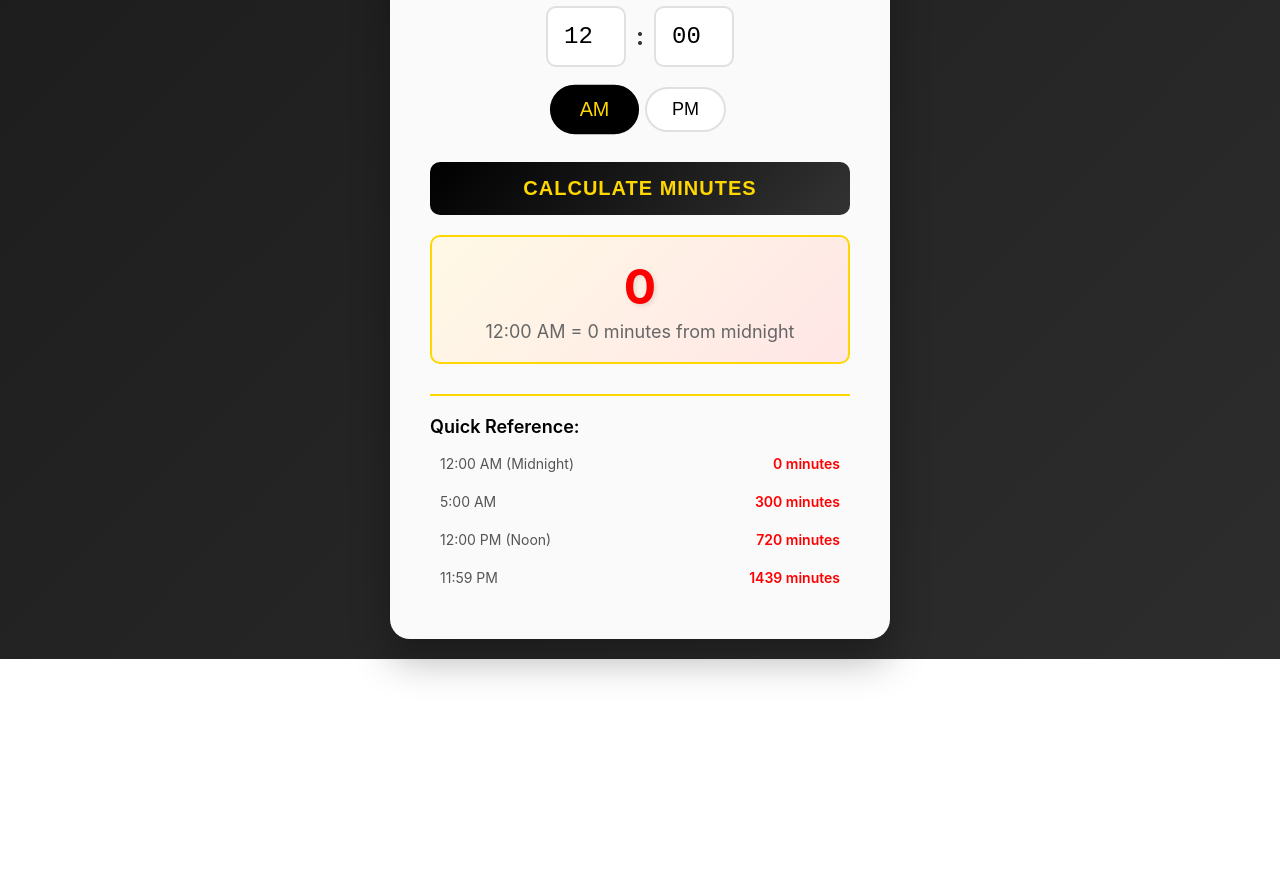
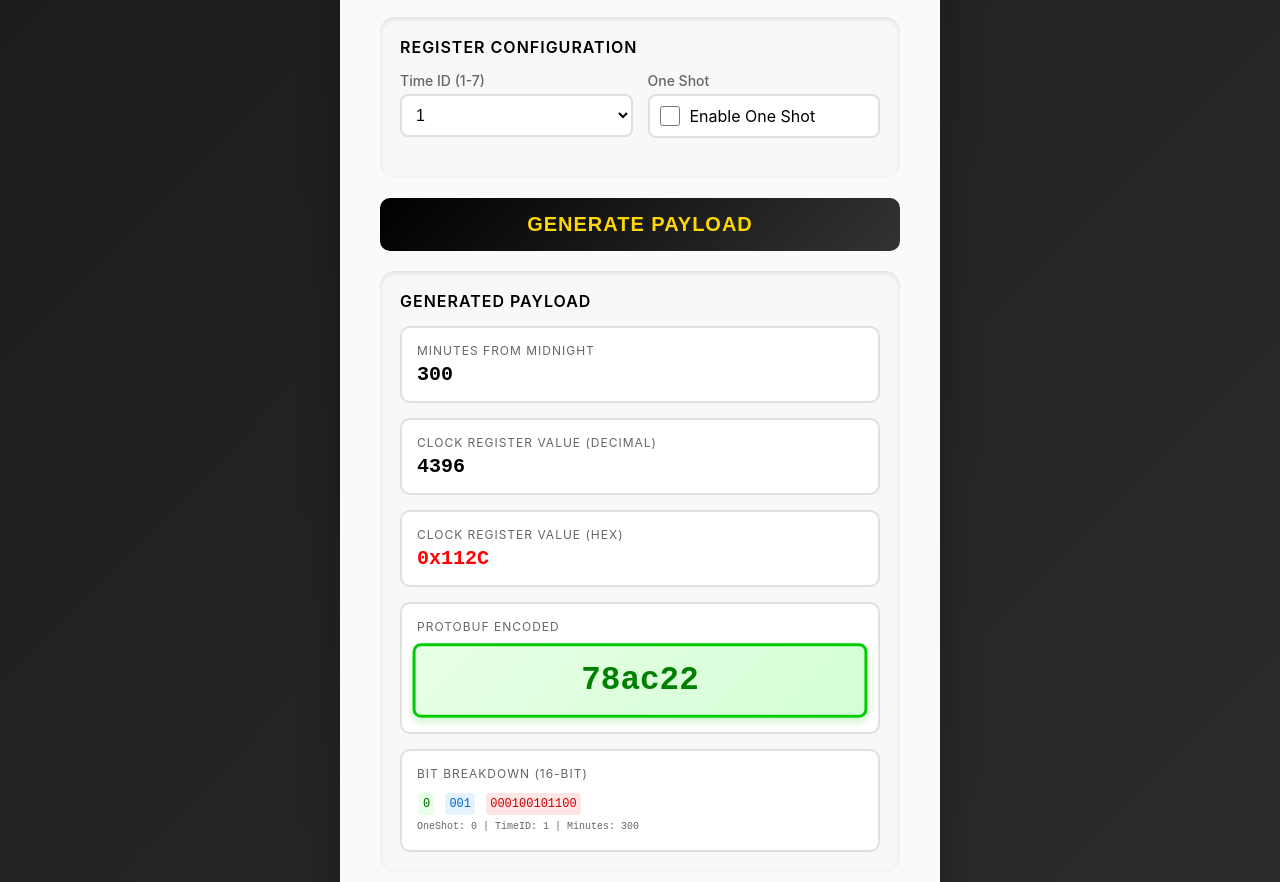
Before and after one commit to jvp-vmllc/12-hr-time-to-minutes-conv, a plain HTML site: page index.html in a window 1280 px wide. Shown: the part 421-1303 px from the top of the page. Before the commit the page ends 1080 px from the top, so only its background shows below. Drawn offline with Linux system fonts and the light colour scheme.

Commit message:
Update index.html

```diff
--- a/index.html
+++ b/index.html
@@ -3,7 +3,7 @@
 <head>
     <meta charset="UTF-8">
     <meta name="viewport" content="width=device-width, initial-scale=1.0">
-    <title>Vision Metering - Time to Minutes Calculator</title>
+    <title>Vision Metering - Clock Register Payload Generator</title>
     <style>
         * {
             margin: 0;
@@ -27,7 +27,7 @@
             border-radius: 20px;
             padding: 40px;
             box-shadow: 0 20px 40px rgba(0, 0, 0, 0.3);
-            max-width: 500px;
+            max-width: 600px;
             width: 100%;
             animation: fadeIn 0.5s ease-out;
         }
@@ -73,65 +73,21 @@
             font-weight: 500;
         }
 
-        .live-clock {
+        .section {
             background: #f8f8f8;
             border-radius: 15px;
             padding: 20px;
-            margin-bottom: 30px;
-            text-align: center;
+            margin-bottom: 20px;
             box-shadow: inset 0 2px 5px rgba(0, 0, 0, 0.1);
         }
 
-        .timezone-selector {
+        .section-title {
+            font-size: 16px;
+            font-weight: 600;
+            color: #000;
             margin-bottom: 15px;
-        }
-
-        .timezone-selector select {
-            padding: 8px 15px;
-            font-size: 14px;
-            border: 2px solid #e0e0e0;
-            border-radius: 8px;
-            background: white;
-            cursor: pointer;
-            transition: all 0.3s ease;
-            min-width: 250px;
-        }
-
-        .timezone-selector select:hover {
-            border-color: #FF0000;
-        }
-
-        .timezone-selector select:focus {
-            outline: none;
-            border-color: #000;
-        }
-
-        .timezone-label {
-            font-size: 12px;
-            color: #666;
-            margin-bottom: 5px;
             text-transform: uppercase;
             letter-spacing: 1px;
-        }
-
-        .current-time {
-            font-size: 42px;
-            font-weight: bold;
-            color: #000;
-            letter-spacing: 2px;
-            margin-bottom: 10px;
-            font-family: 'Courier New', monospace;
-        }
-
-        .current-minutes {
-            font-size: 18px;
-            color: #666;
-        }
-
-        .current-minutes .minutes-value {
-            color: #FF0000;
-            font-weight: bold;
-            font-size: 24px;
         }
 
         .time-input {
@@ -140,10 +96,6 @@
             margin-bottom: 20px;
             align-items: center;
             justify-content: center;
-        }
-
-        .input-group {
-            position: relative;
         }
 
         input[type="number"] {
@@ -172,7 +124,7 @@
         .am-pm-toggle {
             display: flex;
             gap: 10px;
-            margin-bottom: 30px;
+            margin-bottom: 20px;
             justify-content: center;
         }
 
@@ -193,12 +145,61 @@
             transform: scale(1.1);
         }
 
-        .am-pm-btn:hover {
-            transform: scale(1.05);
+        .register-options {
+            display: grid;
+            grid-template-columns: 1fr 1fr;
+            gap: 15px;
+            margin-bottom: 20px;
+        }
+
+        .option-group {
+            display: flex;
+            flex-direction: column;
+            gap: 5px;
+        }
+
+        .option-label {
+            font-size: 14px;
+            color: #666;
+            font-weight: 500;
+        }
+
+        select, .checkbox-wrapper {
+            padding: 10px;
+            border: 2px solid #e0e0e0;
+            border-radius: 8px;
+            background: white;
+            transition: all 0.3s ease;
+        }
+
+        select {
+            cursor: pointer;
+            font-size: 16px;
+        }
+
+        select:hover, .checkbox-wrapper:hover {
             border-color: #FF0000;
         }
 
-        .calculate-btn {
+        select:focus {
+            outline: none;
+            border-color: #000;
+        }
+
+        .checkbox-wrapper {
+            display: flex;
+            align-items: center;
+            gap: 10px;
+            cursor: pointer;
+        }
+
+        input[type="checkbox"] {
+            width: 20px;
+            height: 20px;
+            cursor: pointer;
+        }
+
+        .generate-btn {
             width: 100%;
             padding: 15px;
             font-size: 20px;
@@ -214,95 +215,118 @@
             letter-spacing: 1px;
         }
 
-        .calculate-btn:hover {
+        .generate-btn:hover {
             transform: translateY(-2px);
             box-shadow: 0 10px 20px rgba(0, 0, 0, 0.3);
             background: linear-gradient(135deg, #FF0000 0%, #FFA500 100%);
             color: white;
         }
 
-        .result {
-            background: #f5f5f5;
-            padding: 20px;
-            border-radius: 10px;
-            text-align: center;
-            min-height: 80px;
-            display: flex;
-            flex-direction: column;
-            justify-content: center;
-            align-items: center;
-            transition: all 0.3s ease;
-            border: 2px solid transparent;
+        .results {
+            display: grid;
+            gap: 15px;
         }
 
-        .result.show {
-            background: linear-gradient(135deg, #FFF9E6 0%, #FFE6E6 100%);
+        .result-item {
+            background: white;
+            padding: 15px;
+            border-radius: 10px;
+            border: 2px solid #e0e0e0;
+            transition: all 0.3s ease;
+        }
+
+        .result-item:hover {
             border-color: #FFD700;
         }
 
-        .minutes-display {
-            font-size: 48px;
-            font-weight: bold;
-            color: #FF0000;
+        .result-label {
+            font-size: 12px;
+            color: #666;
+            text-transform: uppercase;
+            letter-spacing: 1px;
             margin-bottom: 5px;
-            animation: slideIn 0.5s ease-out;
-            text-shadow: 2px 2px 4px rgba(0, 0, 0, 0.1);
         }
 
-        @keyframes slideIn {
-            from {
-                opacity: 0;
-                transform: translateX(-20px);
-            }
-            to {
-                opacity: 1;
-                transform: translateX(0);
-            }
+        .result-value {
+            font-size: 20px;
+            font-weight: bold;
+            font-family: 'Courier New', monospace;
+            color: #000;
+            word-break: break-all;
         }
 
-        .time-display {
-            font-size: 18px;
+        .result-value.hex {
+            color: #FF0000;
+        }
+
+        .result-value.protobuf {
+            color: #008000;
+            font-size: 32px;
+            background: linear-gradient(135deg, #E6FFE6 0%, #D4FFD4 100%);
+            padding: 15px;
+            border-radius: 8px;
+            border: 3px solid #00CC00;
+            text-align: center;
+            margin-top: 10px;
+            box-shadow: 0 4px 8px rgba(0, 200, 0, 0.2);
+            animation: pulse 2s ease-in-out infinite;
+        }
+
+        @keyframes pulse {
+            0% { transform: scale(1); }
+            50% { transform: scale(1.02); }
+            100% { transform: scale(1); }
+        }
+
+        .bit-breakdown {
+            margin-top: 10px;
+            font-size: 12px;
             color: #666;
+            font-family: 'Courier New', monospace;
+            line-height: 1.5;
+        }
+
+        .bit-breakdown span {
+            display: inline-block;
+            padding: 2px 4px;
+            margin: 2px;
+            border-radius: 3px;
+        }
+
+        .bit-breakdown .minutes {
+            background: #FFE6E6;
+            color: #CC0000;
+        }
+
+        .bit-breakdown .time-id {
+            background: #E6F3FF;
+            color: #0066CC;
+        }
+
+        .bit-breakdown .one-shot {
+            background: #E6FFE6;
+            color: #006600;
         }
 
         .error {
             color: #FF0000;
             font-size: 16px;
+            text-align: center;
             margin-top: 10px;
         }
 
-        .examples {
-            margin-top: 30px;
-            padding-top: 20px;
-            border-top: 2px solid #FFD700;
+        .info-note {
+            background: #FFF9E6;
+            border: 1px solid #FFD700;
+            border-radius: 8px;
+            padding: 15px;
+            margin-top: 20px;
+            font-size: 14px;
+            color: #666;
         }
 
-        .examples h3 {
-            font-size: 18px;
+        .info-note strong {
             color: #000;
-            margin-bottom: 10px;
-            font-weight: 600;
-        }
-
-        .example-item {
-            display: flex;
-            justify-content: space-between;
-            padding: 8px 10px;
-            color: #555;
-            font-size: 14px;
-            border-radius: 5px;
-            margin-bottom: 5px;
-            transition: all 0.3s ease;
-        }
-
-        .example-item:hover {
-            background: #f8f8f8;
-            color: #000;
-        }
-
-        .example-item span:last-child {
-            color: #FF0000;
-            font-weight: 600;
         }
 
         @media (max-width: 480px) {
@@ -310,12 +334,8 @@
                 padding: 30px 20px;
             }
 
-            .current-time {
-                font-size: 32px;
-            }
-
-            .logo {
-                font-size: 28px;
+            .register-options {
+                grid-template-columns: 1fr;
             }
         }
     </style>
@@ -327,68 +347,91 @@
             <div class="accent-bar"></div>
         </div>
 
-        <h1>Time to Minutes Calculator</h1>
+        <h1>Clock Register Payload Generator</h1>
 
-        <div class="live-clock">
-            <div class="timezone-selector">
-                <div class="timezone-label">Timezone</div>
-                <select id="timezoneSelect">
-                    <option value="local">Local Time</option>
-                    <option value="America/New_York">USA - Eastern (SC)</option>
-                    <option value="Asia/Manila">Philippines</option>
-                    <option value="America/Chicago">USA - Central</option>
-                    <option value="America/Denver">USA - Mountain</option>
-                    <option value="America/Los_Angeles">USA - Pacific</option>
-                    <option value="Europe/London">UK - London</option>
-                    <option value="Asia/Tokyo">Japan - Tokyo</option>
-                    <option value="Australia/Sydney">Australia - Sydney</option>
-                </select>
+        <div class="section">
+            <div class="section-title">Set Alarm Time</div>
+
+            <div class="time-input">
+                <input type="number" id="hours" min="1" max="12" placeholder="12" value="5">
+                <span class="colon">:</span>
+                <input type="number" id="minutes" min="0" max="59" placeholder="00" value="0">
             </div>
-            <div class="current-time" id="liveClock">--:--:-- --</div>
-            <div class="current-minutes">
-                Current time: <span class="minutes-value" id="liveMinutes">0</span> minutes from midnight
+
+            <div class="am-pm-toggle">
+                <button class="am-pm-btn active" id="am-btn">AM</button>
+                <button class="am-pm-btn" id="pm-btn">PM</button>
             </div>
         </div>
 
-        <div class="time-input">
-            <div class="input-group">
-                <input type="number" id="hours" min="1" max="12" placeholder="12" value="12">
-            </div>
-            <span class="colon">:</span>
-            <div class="input-group">
-                <input type="number" id="minutes" min="0" max="59" placeholder="00" value="00">
+        <div class="section">
+            <div class="section-title">Register Configuration</div>
+
+            <div class="register-options">
+                <div class="option-group">
+                    <label class="option-label">Time ID (1-7)</label>
+                    <select id="timeId">
+                        <option value="1" selected>1</option>
+                        <option value="2">2</option>
+                        <option value="3">3</option>
+                        <option value="4">4</option>
+                        <option value="5">5</option>
+                        <option value="6">6</option>
+                        <option value="7">7</option>
+                    </select>
+                </div>
+
+                <div class="option-group">
+                    <label class="option-label">One Shot</label>
+                    <div class="checkbox-wrapper">
+                        <input type="checkbox" id="oneShot">
+                        <label for="oneShot">Enable One Shot</label>
+                    </div>
+                </div>
             </div>
         </div>
 
-        <div class="am-pm-toggle">
-            <button class="am-pm-btn active" id="am-btn">AM</button>
-            <button class="am-pm-btn" id="pm-btn">PM</button>
+        <button class="generate-btn" onclick="generatePayload()">Generate Payload</button>
+
+        <div id="results" style="display: none;">
+            <div class="section">
+                <div class="section-title">Generated Payload</div>
+
+                <div class="results">
+                    <div class="result-item">
+                        <div class="result-label">Minutes from Midnight</div>
+                        <div class="result-value" id="minutesResult">--</div>
+                    </div>
+
+                    <div class="result-item">
+                        <div class="result-label">Clock Register Value (Decimal)</div>
+                        <div class="result-value" id="decimalResult">--</div>
+                    </div>
+
+                    <div class="result-item">
+                        <div class="result-label">Clock Register Value (Hex)</div>
+                        <div class="result-value hex" id="hexResult">--</div>
+                    </div>
+
+                    <div class="result-item">
+                        <div class="result-label">Protobuf Encoded</div>
+                        <div class="result-value protobuf" id="protobufResult">--</div>
+                    </div>
+
+                    <div class="result-item">
+                        <div class="result-label">Bit Breakdown (16-bit)</div>
+                        <div class="bit-breakdown" id="bitBreakdown">--</div>
+                    </div>
+                </div>
+            </div>
         </div>
 
-        <button class="calculate-btn" onclick="calculateMinutes()">Calculate Minutes</button>
-
-        <div class="result" id="result">
-            <span style="color: #999;">Enter a time to calculate</span>
-        </div>
-
-        <div class="examples">
-            <h3>Quick Reference:</h3>
-            <div class="example-item">
-                <span>12:00 AM (Midnight)</span>
-                <span>0 minutes</span>
-            </div>
-            <div class="example-item">
-                <span>5:00 AM</span>
-                <span>300 minutes</span>
-            </div>
-            <div class="example-item">
-                <span>12:00 PM (Noon)</span>
-                <span>720 minutes</span>
-            </div>
-            <div class="example-item">
-                <span>11:59 PM</span>
-                <span>1439 minutes</span>
-            </div>
+        <div class="info-note">
+            <strong>Clock Register Format (16-bit):</strong><br>
+            • Bits 0-11: Time in minutes (0-1439)<br>
+            • Bits 12-14: Time ID (1-7)<br>
+            • Bit 15: One Shot flag<br><br>
+            <strong>Example:</strong> 5:00 AM with Time ID 1 = 300 minutes | (1 << 12) = 4396 = 0x112C → Protobuf: 78ac22
         </div>
     </div>
 
@@ -397,75 +440,9 @@
         const minutesInput = document.getElementById('minutes');
         const amBtn = document.getElementById('am-btn');
         const pmBtn = document.getElementById('pm-btn');
-        const resultDiv = document.getElementById('result');
-        const liveClock = document.getElementById('liveClock');
-        const liveMinutes = document.getElementById('liveMinutes');
-        const timezoneSelect = document.getElementById('timezoneSelect');
-
-        // Update live clock
-        function updateClock() {
-            const now = new Date();
-            let displayTime;
-
-            const selectedTimezone = timezoneSelect.value;
-
-            if (selectedTimezone === 'local') {
-                displayTime = now;
-            } else {
-                // Convert to selected timezone
-                const options = {
-                    timeZone: selectedTimezone,
-                    hour12: true,
-                    hour: '2-digit',
-                    minute: '2-digit',
-                    second: '2-digit'
-                };
-                const timeString = now.toLocaleTimeString('en-US', options);
-
-                // Parse the time string to get hours and minutes
-                const [time, period] = timeString.split(' ');
-                const [hours, minutes, seconds] = time.split(':').map(num => parseInt(num));
-
-                // Calculate total minutes
-                let totalHours = hours;
-                if (period === 'PM' && hours !== 12) {
-                    totalHours += 12;
-                } else if (period === 'AM' && hours === 12) {
-                    totalHours = 0;
-                }
-
-                const totalMinutes = totalHours * 60 + minutes;
-
-                liveClock.textContent = timeString;
-                liveMinutes.textContent = totalMinutes;
-                return;
-            }
-
-            // Local time calculation
-            let hours = displayTime.getHours();
-            const minutes = displayTime.getMinutes();
-            const seconds = displayTime.getSeconds();
-            const ampm = hours >= 12 ? 'PM' : 'AM';
-
-            // Calculate total minutes from midnight
-            const totalMinutes = hours * 60 + minutes;
-
-            // Convert to 12-hour format for display
-            hours = hours % 12;
-            hours = hours ? hours : 12; // 0 should be 12
-
-            const timeString = `${hours.toString().padStart(2, '0')}:${minutes.toString().padStart(2, '0')}:${seconds.toString().padStart(2, '0')} ${ampm}`;
-
-            liveClock.textContent = timeString;
-            liveMinutes.textContent = totalMinutes;
-        }
-
-        // Update clock when timezone changes
-        timezoneSelect.addEventListener('change', updateClock);
-
-        // Update clock immediately and then every second
-        updateClock();
-        setInterval(updateClock, 1000);
+        const timeIdSelect = document.getElementById('timeId');
+        const oneShotCheckbox = document.getElementById('oneShot');
+        const resultsDiv = document.getElementById('results');
 
         // AM/PM toggle
         amBtn.addEventListener('click', function() {
@@ -478,7 +455,7 @@
             amBtn.classList.remove('active');
         });
 
-        // Format minutes input to always show 2 digits
+        // Input validation
         minutesInput.addEventListener('input', function() {
             if (this.value > 59) this.value = 59;
             if (this.value < 0) this.value = 0;
@@ -493,24 +470,21 @@
         [hoursInput, minutesInput].forEach(input => {
             input.addEventListener('keypress', function(e) {
                 if (e.key === 'Enter') {
-                    calculateMinutes();
+                    generatePayload();
                 }
             });
         });
 
-        function calculateMinutes() {
+        function generatePayload() {
             const hours = parseInt(hoursInput.value) || 12;
             const minutes = parseInt(minutesInput.value) || 0;
             const isAM = amBtn.classList.contains('active');
+            const timeId = parseInt(timeIdSelect.value);
+            const oneShot = oneShotCheckbox.checked;
 
             // Validate input
-            if (hours < 1 || hours > 12) {
-                showError('Please enter hours between 1 and 12');
-                return;
-            }
-
-            if (minutes < 0 || minutes > 59) {
-                showError('Please enter minutes between 0 and 59');
+            if (hours < 1 || hours > 12 || minutes < 0 || minutes > 59) {
+                alert('Please enter valid time values');
                 return;
             }
 
@@ -525,24 +499,66 @@
             // Calculate total minutes from midnight
             const totalMinutes = totalHours * 60 + minutes;
 
-            // Display result
-            const period = isAM ? 'AM' : 'PM';
-            const formattedMinutes = minutes.toString().padStart(2, '0');
+            // Build clock register value
+            let clockRegister = 0;
 
-            resultDiv.classList.add('show');
-            resultDiv.innerHTML = `
-                <div class="minutes-display">${totalMinutes}</div>
-                <div class="time-display">${hours}:${formattedMinutes} ${period} = ${totalMinutes} minutes from midnight</div>
+            // Bits 0-11: minutes (max 4095, but we only need up to 1439)
+            clockRegister |= (totalMinutes & 0xFFF);
+
+            // Bits 12-14: time ID (3 bits, max value 7)
+            clockRegister |= ((timeId & 0x7) << 12);
+
+            // Bit 15: one shot
+            if (oneShot) {
+                clockRegister |= (1 << 15);
+            }
+
+            // Convert to hex
+            const hexValue = '0x' + clockRegister.toString(16).toUpperCase().padStart(4, '0');
+
+            // Encode as protobuf varint for field 15
+            // Field 15 with wire type 0 (varint) = (15 << 3) | 0 = 120 = 0x78
+            const protobufEncoded = encodeProtobuf(15, clockRegister);
+
+            // Create bit visualization
+            const binaryString = clockRegister.toString(2).padStart(16, '0');
+            const bitBreakdown = `
+                <span class="one-shot">${binaryString[0]}</span>
+                <span class="time-id">${binaryString.substring(1, 4)}</span>
+                <span class="minutes">${binaryString.substring(4)}</span><br>
+                <small>OneShot: ${oneShot ? '1' : '0'} | TimeID: ${timeId} | Minutes: ${totalMinutes}</small>
             `;
+
+            // Display results
+            document.getElementById('minutesResult').textContent = totalMinutes;
+            document.getElementById('decimalResult').textContent = clockRegister;
+            document.getElementById('hexResult').textContent = hexValue;
+            document.getElementById('protobufResult').textContent = protobufEncoded;
+            document.getElementById('bitBreakdown').innerHTML = bitBreakdown;
+
+            resultsDiv.style.display = 'block';
         }
 
-        function showError(message) {
-            resultDiv.classList.remove('show');
-            resultDiv.innerHTML = `<div class="error">${message}</div>`;
+        function encodeProtobuf(fieldNumber, value) {
+            // Encode field number and wire type
+            const tag = (fieldNumber << 3) | 0; // wire type 0 for varint
+            let result = tag.toString(16).padStart(2, '0');
+
+            // Encode value as varint
+            let remaining = value;
+            let encoded = '';
+
+            while (remaining > 0x7F) {
+                encoded += ((remaining & 0x7F) | 0x80).toString(16).padStart(2, '0');
+                remaining >>>= 7;
+            }
+            encoded += remaining.toString(16).padStart(2, '0');
+
+            return result + encoded;
         }
 
-        // Auto-calculate on load with default values
-        calculateMinutes();
+        // Generate initial payload with default values
+        generatePayload();
     </script>
 </body>
 </html>
```
